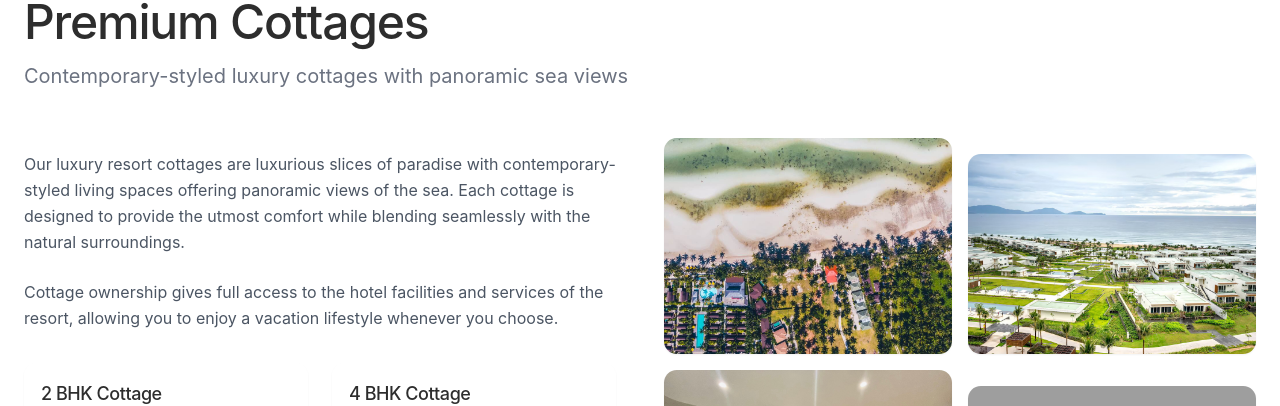
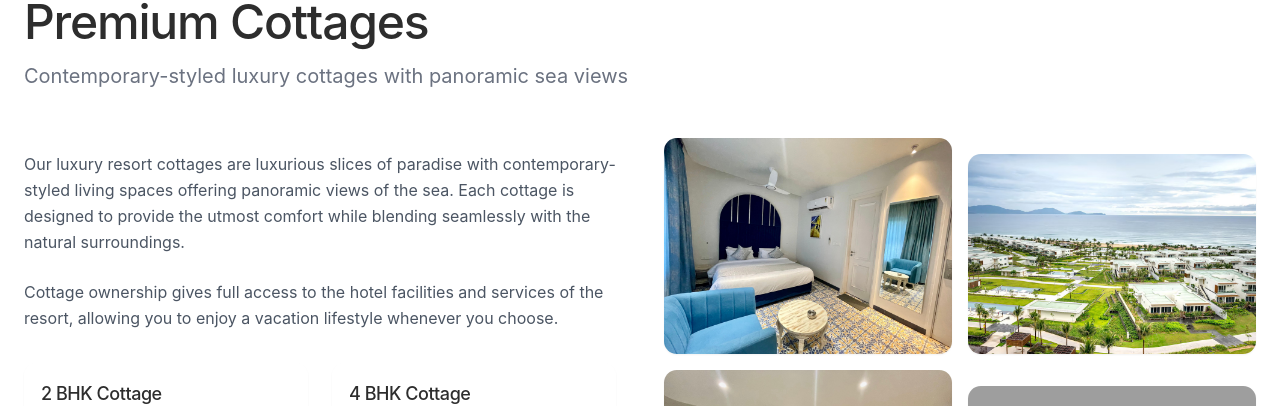
Before and after one commit to RatnakarFuri/svnbayparck, a React (Vite) app: page /home in a window 1280 px wide. Shown: the part 2674-3080 px from the top of the page. Built offline with nearby package versions, Linux system fonts and the light colour scheme; grey boxes are pictures that could not be loaded; a web font is replaced by a local one.

Commit message:
Visual edit in Lovable
Edited UI in Lovable

```diff
--- a/src/pages/Home.tsx
+++ b/src/pages/Home.tsx
@@ -232,7 +232,7 @@ const Home = () => {
 
           <div className="grid grid-cols-2 gap-4">
             <div className="rounded-lg overflow-hidden shadow-sm">
-              <img alt="Luxury Cottage Exterior" className="object-cover w-full h-full" src="/lovable-uploads/bc62ff75-75e1-4272-9f65-e54c80fdfc7c.jpg" />
+              <img alt="Luxury Cottage Exterior" className="object-cover w-full h-full" src="/lovable-uploads/ec3b7443-75db-497f-a243-aa53a66564fa.jpg" />
             </div>
             <div className="rounded-lg overflow-hidden shadow-sm mt-4">
               <img alt="Luxury Cottage Interior" className="object-cover w-full h-full" src="/lovable-uploads/7f971d5c-d372-46b9-b66a-bf2502510d87.jpg" />
```
Also changed, not shown: public/lovable-uploads/ec3b7443-75db-497f-a243-aa53a66564fa.jpg (added).
